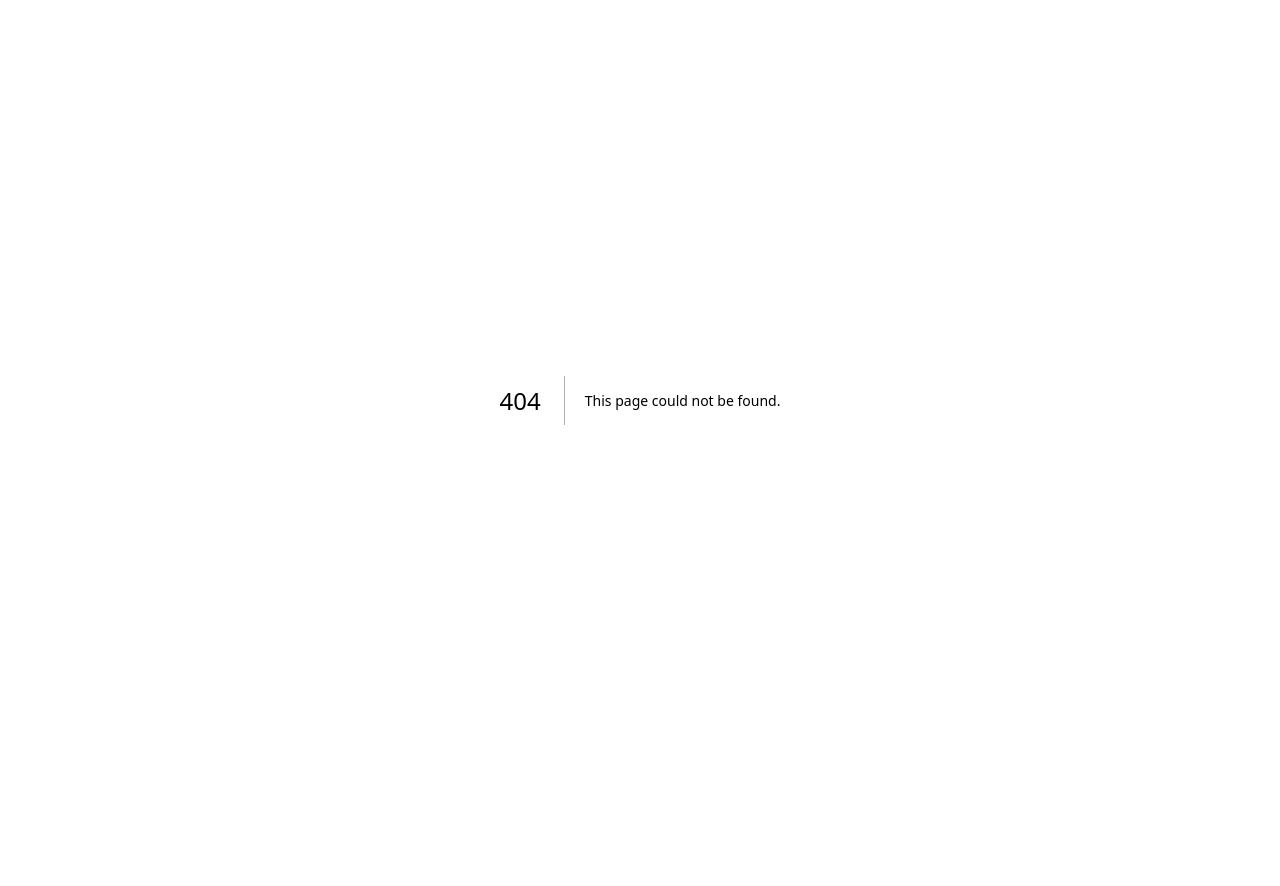
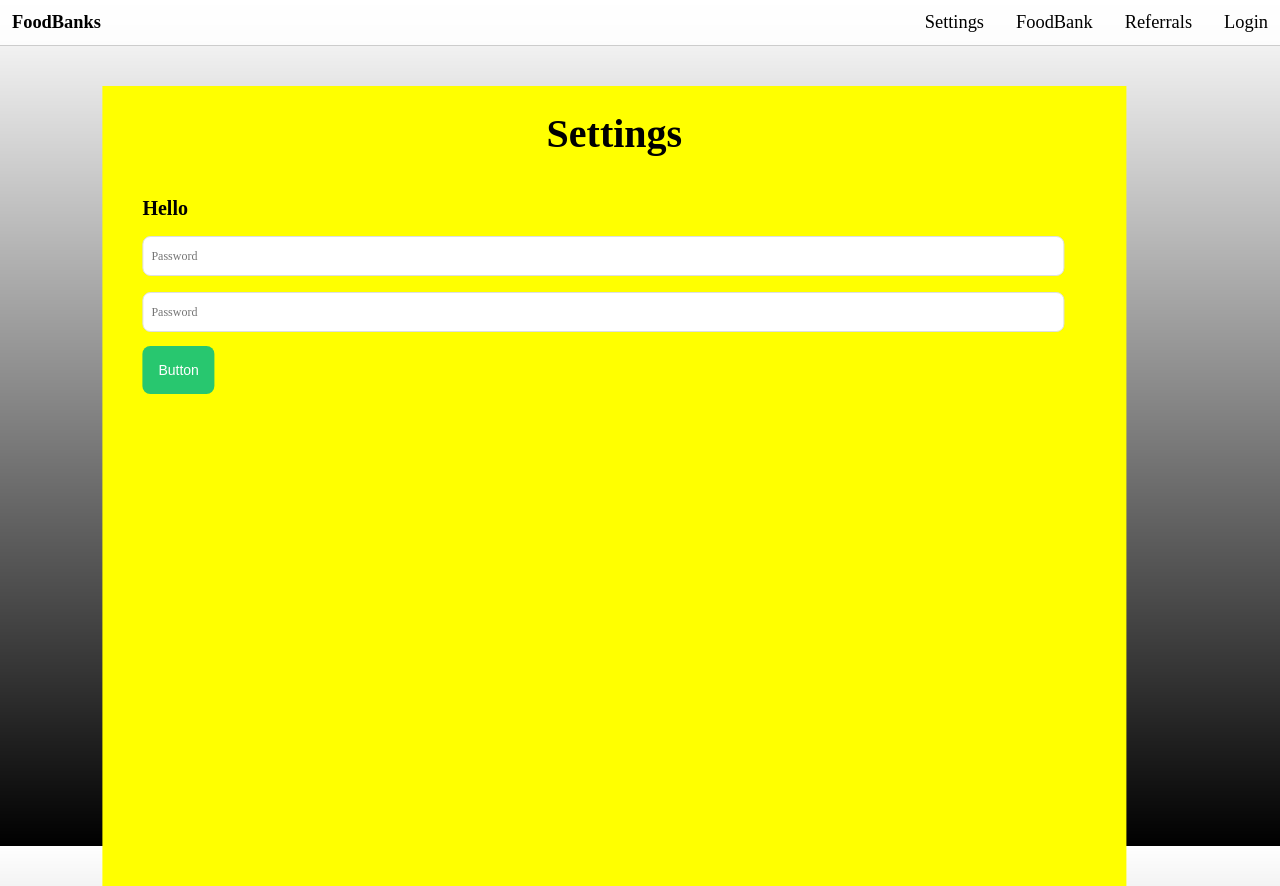
Before and after one commit to BNUFoodBank/foodbankweb, a Next.js app: page /Settings in a window 1280 px wide. Before the commit this address had no page. Before the commit the page ends 800 px from the top, so only its background shows below. Built offline with nearby package versions, Linux system fonts and the light colour scheme.

Commit message:
Settings

```diff
--- /dev/null
+++ b/src/app/Settings/page.module.css
@@ -0,0 +1,53 @@
+.Wrapper {
+    color: black;
+    transform: translate(10%, 5%);
+    width: 80%;
+    background-color: yellow;
+    height: 100vh;
+    font-family: "Cascadia Code";
+}
+
+.Header {
+    font-size: 5vh;
+    font-weight: bold;
+    padding: 3vh;
+    text-align: center;
+}
+
+.TextBoxHeading {
+ margin-left: 5vh;
+    font-weight: bold;
+    font-size: 2.5vh;
+    margin-top: 2vh;
+}
+
+.TxtBox {
+    margin-top: 2vh;
+    width: 90%;
+    height: 5vh;
+    border: 1px solid #dddfe2;
+    border-radius: 1vh;
+    padding-left: 1vh;
+    margin-left: 5vh;
+    font-size: 1.5vh;
+    font-family: "Cascadia Code";
+}
+
+.TxtBox:focus {
+    outline: none;
+}
+
+.Button {
+    background-color: #28C76F;
+    color: #fff;
+    font-size: 1.75vh;
+    margin-left: 5vh;
+    margin-top: 1.75vh;
+    border: none;
+    padding: 2vh;
+    border-radius: 1vh;
+}
+
+.Button:hover {
+    background-color: #2bd377;
+}
--- /dev/null
+++ b/src/app/Settings/page.tsx
@@ -0,0 +1,37 @@
+import React from 'react';
+import Navbar from "@/components/Navigation/Navbar";
+import Underline from "@/components/Home/Underline";
+import styles from './page.module.css';
+
+const Settings: React.FC = () => {
+    return (
+        <>
+            <Navbar />
+            <Underline />
+
+            <div className={styles.Wrapper}>
+                <div className={styles.Header}>Settings</div>
+                <div className={styles.TextBoxHeading}>Hello</div>
+                <input
+                    required
+                    type="text"
+                    className={styles.TxtBox}
+                    placeholder="Password"
+                    name="hello"
+                />
+                <input
+                    required
+                    type="text"
+                    className={styles.TxtBox}
+                    placeholder="Password"
+                    name="hello"
+                />
+                <button className={styles.Button}>
+                    Button
+                </button>
+            </div>
+        </>
+    );
+};
+
+export default Settings;
--- a/src/components/Navigation/Navbar.tsx
+++ b/src/components/Navigation/Navbar.tsx
@@ -3,7 +3,7 @@ import styles from './Navbar.module.css';
 
 const Navbar: React.FC = () => {
     const navLinks = [
-        {href: '/', label: 'Page'},
+        {href: '/Settings', label: 'Settings'},
         {href: '/FoodBank', label: 'FoodBank'},
         {href: '/Referrals', label: 'Referrals'},
         {href: '/Auth/Login', label: 'Login'},
```
